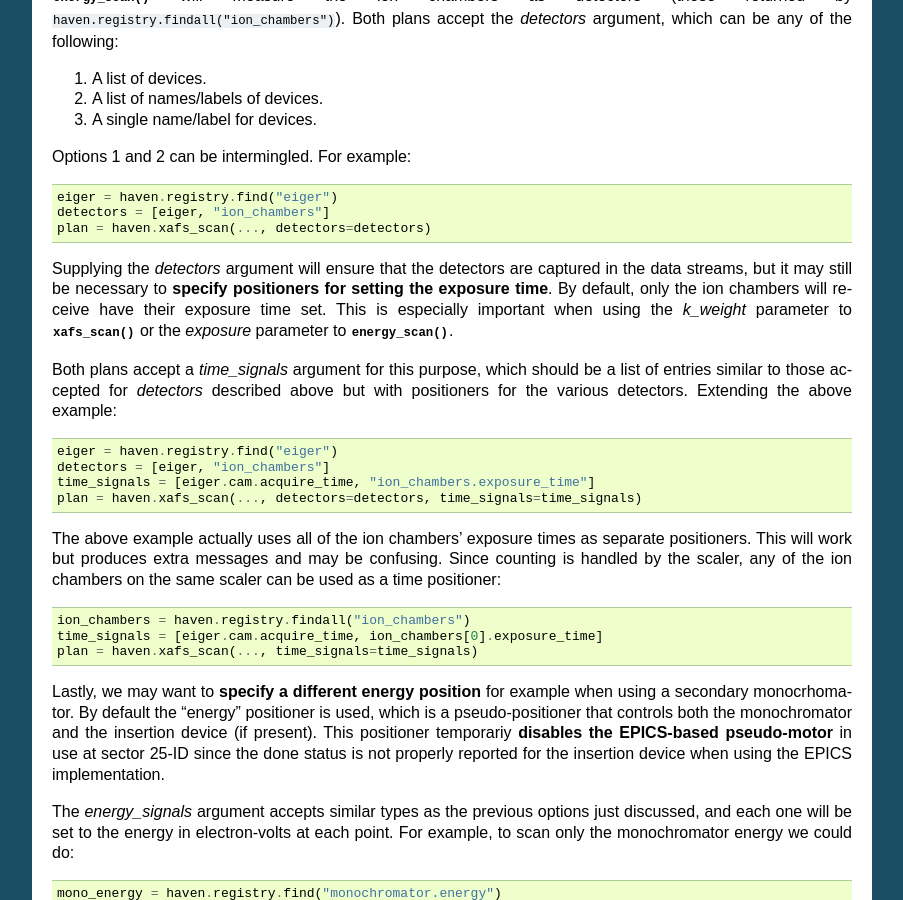
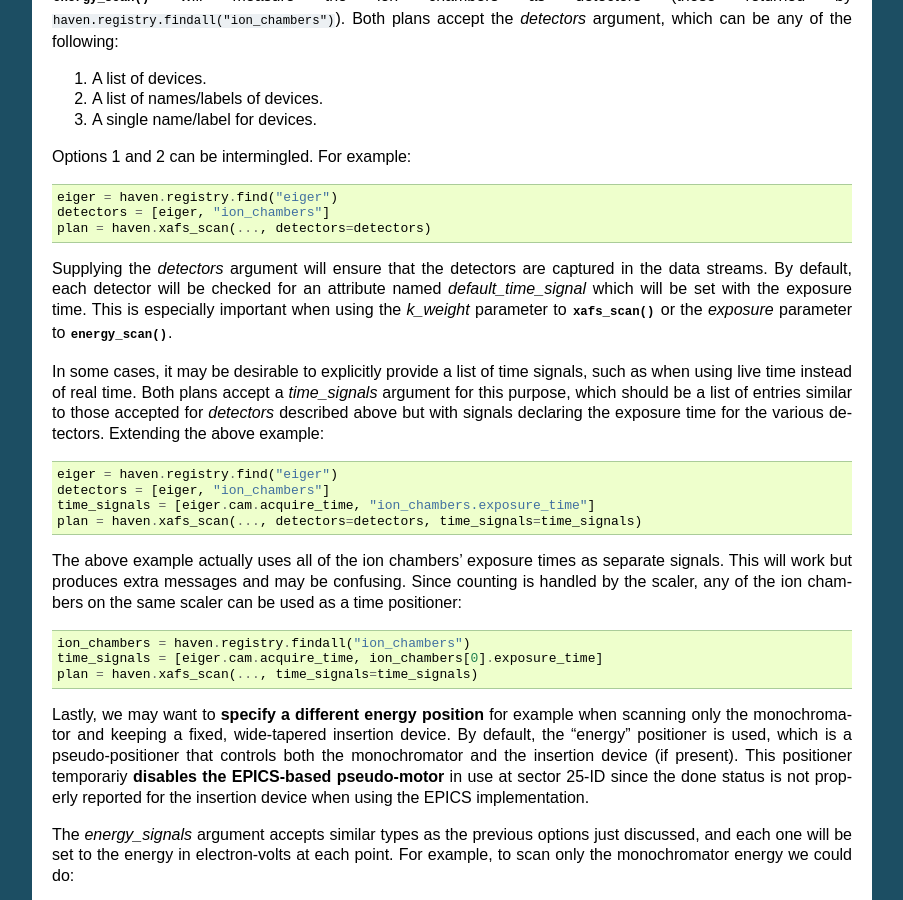
Before and after one commit to spc-group/haven, a Sphinx documentation site: the page built from docs/topic_guides/energy_scans.rst, in a window 1280 px wide and 900 px high, scrolled down 2243 px. Shown: the whole window, without its empty margins (198-1101 px from the left). Built offline with Sphinx 7.4.7, drawn with Linux system fonts in a browser that asks for light colours; pages that are not in the unit, such as notebooks, are missing from menus.

Commit message:
Updated documentation for the new behavior of *time_signals* in energy scan plans.

```diff
--- a/docs/topic_guides/energy_scans.rst
+++ b/docs/topic_guides/energy_scans.rst
@@ -186,17 +186,19 @@ Options 1 and 2 can be intermingled. For example:
    plan = haven.xafs_scan(..., detectors=detectors)
 
 Supplying the *detectors* argument will ensure that the detectors are
-captured in the data streams, but it may still be necessary to
-**specify positioners for setting the exposure time**. By default,
-only the ion chambers will receive have their exposure time set. This
-is especially important when using the *k_weight* parameter to
-:py:func:`~haven.plans.xafs_scan.xafs_scan()` or the *exposure*
-parameter to :py:func:`~haven.plans.energy_scan.energy_scan()`.
+captured in the data streams. By default, each detector will be
+checked for an attribute named *default_time_signal* which will be set
+with the exposure time. This is especially important when using the
+*k_weight* parameter to :py:func:`~haven.plans.xafs_scan.xafs_scan()`
+or the *exposure* parameter to
+:py:func:`~haven.plans.energy_scan.energy_scan()`.
 
-Both plans accept a *time_signals* argument for this purpose,
-which should be a list of entries similar to those accepted for
-*detectors* described above but with positioners for the various
-detectors. Extending the above example:
+In some cases, it may be desirable to explicitly provide a list of
+time signals, such as when using live time instead of real time. Both
+plans accept a *time_signals* argument for this purpose, which should
+be a list of entries similar to those accepted for *detectors*
+described above but with signals declaring the exposure time for the
+various detectors. Extending the above example:
 
 .. code-block:: python
 
@@ -206,10 +208,9 @@ detectors. Extending the above example:
    plan = haven.xafs_scan(..., detectors=detectors, time_signals=time_signals)
 
 The above example actually uses all of the ion chambers' exposure
-times as separate positioners. This will work but produces extra
-messages and may be confusing. Since counting is handled by the
-scaler, any of the ion chambers on the same scaler can be used as a
-time positioner:
+times as separate signals. This will work but produces extra messages
+and may be confusing. Since counting is handled by the scaler, any of
+the ion chambers on the same scaler can be used as a time positioner:
 
 .. code-block:: python
 
@@ -218,12 +219,13 @@ time positioner:
    plan = haven.xafs_scan(..., time_signals=time_signals)
 
 Lastly, we may want to **specify a different energy position** for
-example when using a secondary monocrhomator. By default the "energy"
-positioner is used, which is a pseudo-positioner that controls both
-the monochromator and the insertion device (if present). This
-positioner temporariy **disables the EPICS-based pseudo-motor** in use
-at sector 25-ID since the done status is not properly reported for the
-insertion device when using the EPICS implementation.
+example when scanning only the monochromator and keeping a fixed,
+wide-tapered insertion device. By default, the "energy" positioner is
+used, which is a pseudo-positioner that controls both the
+monochromator and the insertion device (if present). This positioner
+temporariy **disables the EPICS-based pseudo-motor** in use at sector
+25-ID since the done status is not properly reported for the insertion
+device when using the EPICS implementation.
 
 The *energy_signals* argument accepts similar types as the
 previous options just discussed, and each one will be set to the
```
Also changed, not shown: docs/tutorials/area_detectors.rst (+4 -7 lines).
